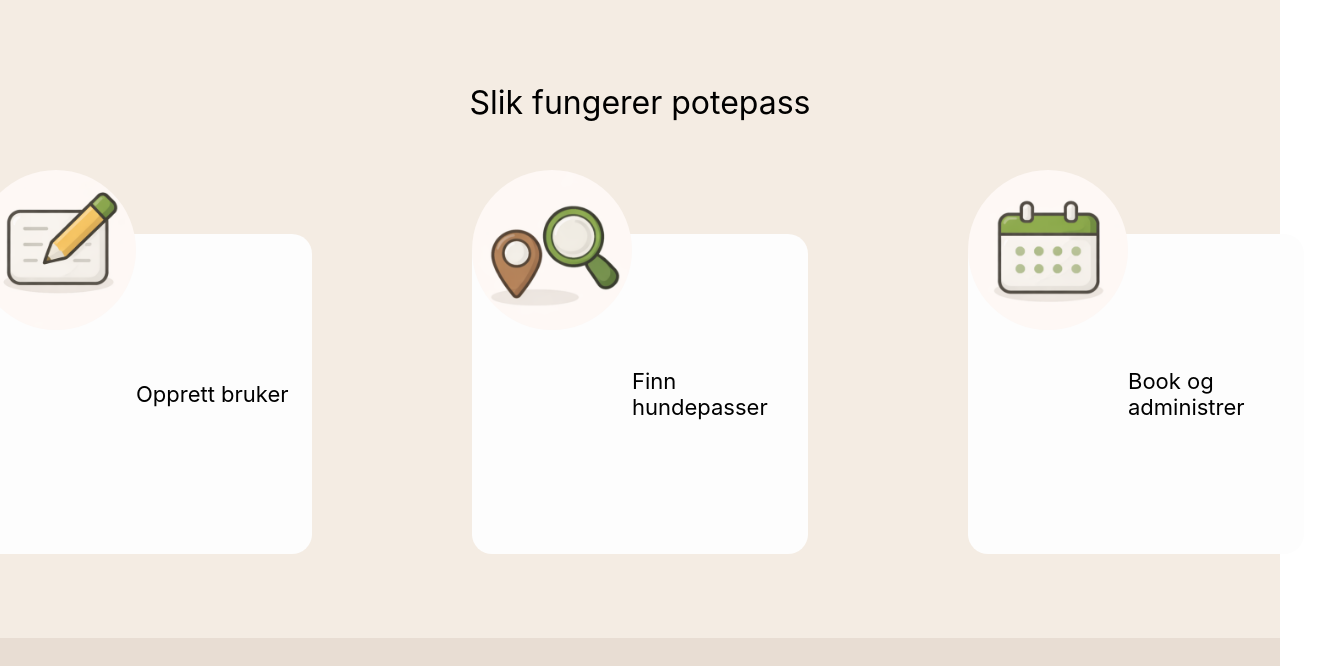
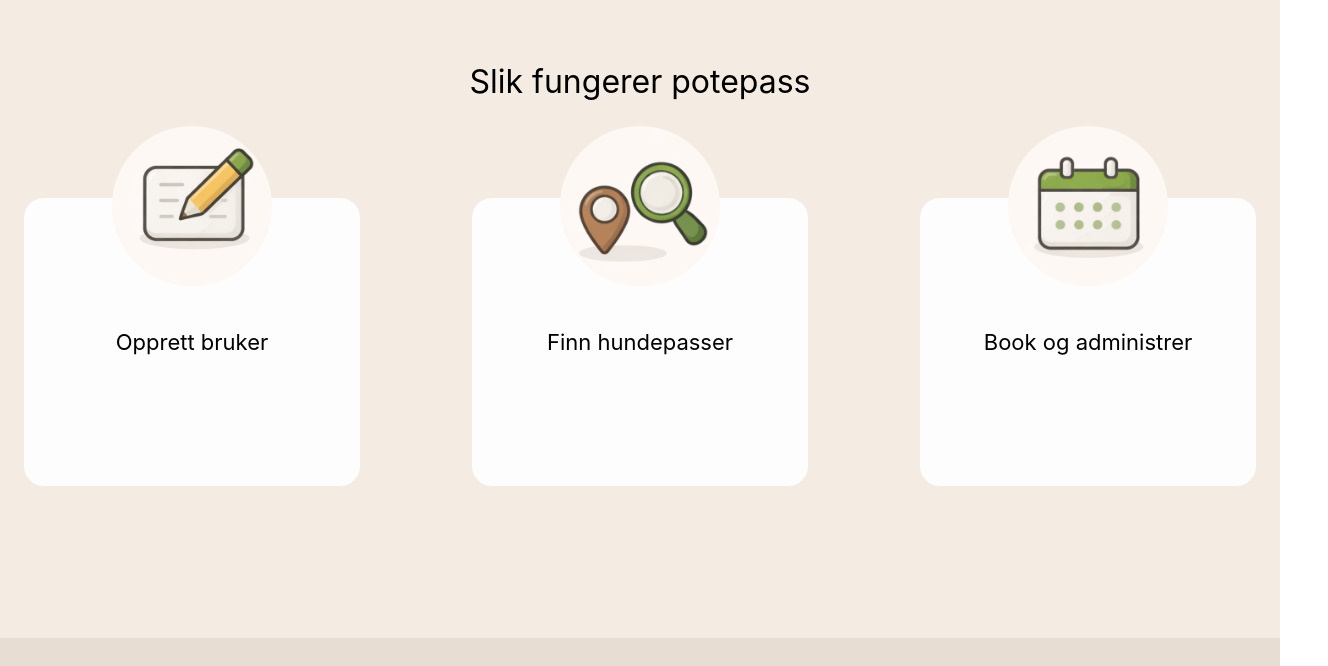
Before and after one commit to Annine-Hausberg/Arbeidskrav_gruppe_7, a website built with Vite: page index.html in a window 1280 px wide. Shown: the part 734-1400 px from the top of the page, 1328 px wide, since content can reach past the window. Built offline with nearby package versions, Linux system fonts and the light colour scheme.

Commit message:
edit of infosection

```diff
--- a/src/style.css
+++ b/src/style.css
@@ -121,31 +121,40 @@ nav {
   gap: 2rem;
   align-items: center;
   justify-content: center;
+  position: relative;
 }
 
+.information-container h2 {
+  position: absolute;
+  top: 10%;
+}
 .info-cards {
   display: flex;
   flex-direction: row;
-  gap: 10rem;
-  padding-top: 5rem;
+  gap: 7rem;
+  padding-top: 3rem;
   margin: 3rem, auto, auto, 3rem;
 }
 .info-card {
   display: flex;
+  flex-direction: column;
   background-color: #fdfdfd;
   width: 21rem;
-  height: 20rem;
+  height: 18rem;
   border-radius: 20px;
+  justify-content: center;
+  align-items: center;
+  position: relative;
 }
 
 .info-cards-img {
   height: 10rem;
   border-radius: 50%;
-  margin-top: -4rem;
+  position: absolute;
+  top: -25%;
 }
 .info-cards-txt {
   align-items: center;
-  display: flex;
 }
 
 .preview-petsitter-container {
@@ -158,6 +167,7 @@ nav {
   justify-content: center;
   align-items: center;
 }
+
 .preview-petsitter-cards {
   display: flex;
   background-color: #e8ddd3;
@@ -167,7 +177,7 @@ nav {
 }
 .preview-petsitter-card {
   background-color: #fdfdfd;
-  width: 20rem;
+  width: 22rem;
   height: 30rem;
   border-radius: 20px;
 }
```
